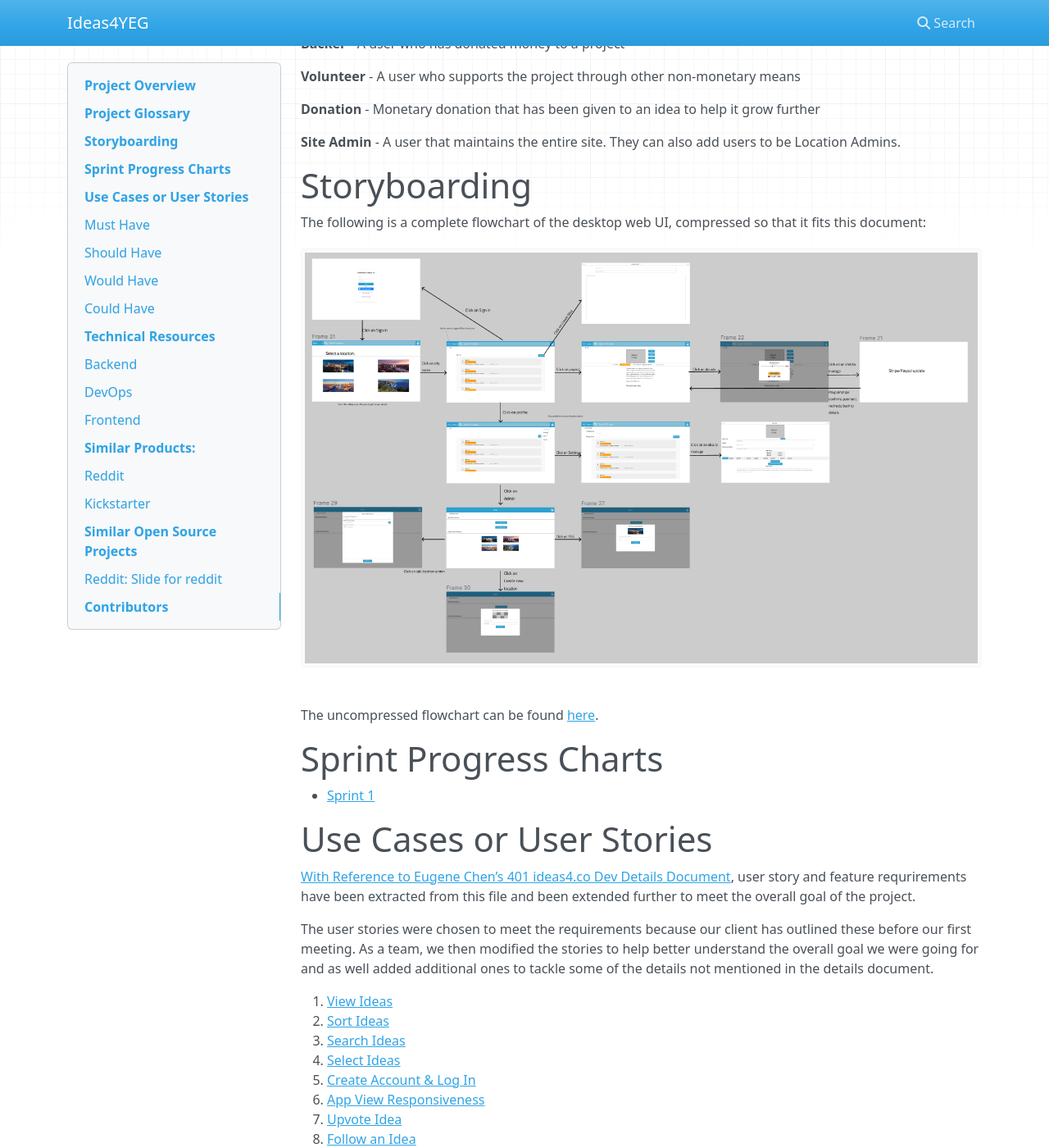
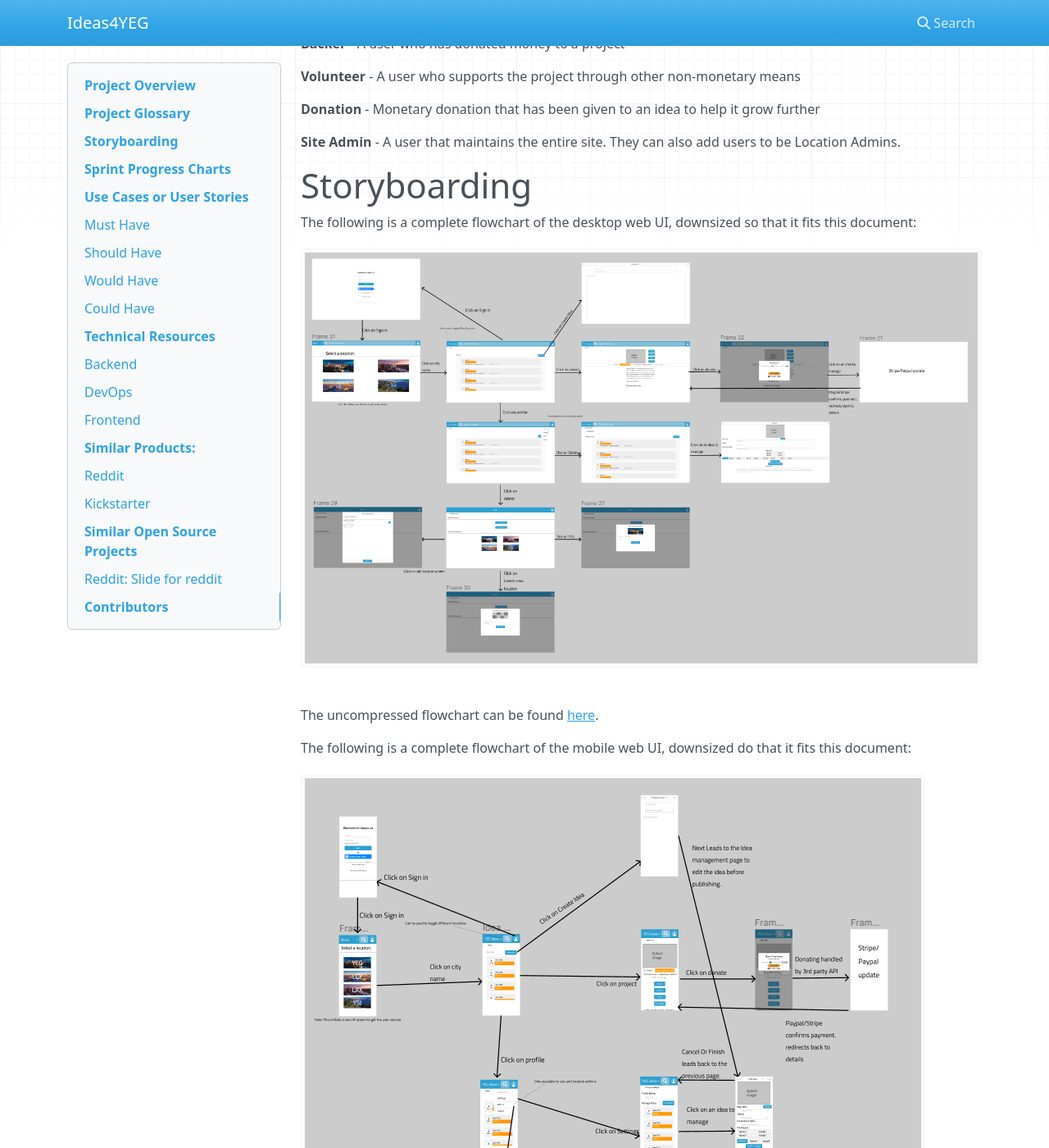
Before and after one commit to UAlberta-CMPUT401/Ideas-for-YEG, an MkDocs documentation site: the page built from docs/index.md, in a window 1280 px wide and 1400 px high, scrolled down 776 px. Shown: the whole window at 82% size. Built offline with MkDocs 1.6.1, drawn with Linux system fonts in a browser that asks for light colours; nearby versions of some CDN libraries.

Commit message:
Update index.md
Add mobile storyboard

```diff
--- a/docs/index.md
+++ b/docs/index.md
@@ -28,10 +28,15 @@ By the words of the client, Ideas for YEG is a project with the goal of connecti
 **Site Admin** - A user that maintains the entire site. They can also add users to be Location Admins.
 
 # Storyboarding
-The following is a complete flowchart of the desktop web UI, compressed so that it fits this document:
+The following is a complete flowchart of the desktop web UI, downsized so that it fits this document:
 ![Desktop Flowchart](https://github.com/UAlberta-CMPUT401/Ideas-for-YEG/blob/master/docs/Storyboard_Desktop_Downsized.png)
 
 The uncompressed flowchart can be found [here](https://github.com/UAlberta-CMPUT401/Ideas-for-YEG/blob/master/docs/Storyboard_Desktop.jpg).
+
+The following is a complete flowchart of the mobile web UI, downsized do that it fits this document:
+![Mobile Flowchart](https://github.com/UAlberta-CMPUT401/Ideas-for-YEG/blob/master/docs/Storyboard_Mobile_Downsized.png)
+
+The uncompressed flowchart can be found [here](https://github.com/UAlberta-CMPUT401/Ideas-for-YEG/blob/master/docs/Storyboard_Mobile.jpg).
 
 # Sprint Progress Charts
 * [Sprint 1](https://ualberta-cmput401.github.io/Ideas-for-YEG/Gantt_Chart_Sprint1.pdf)
```
